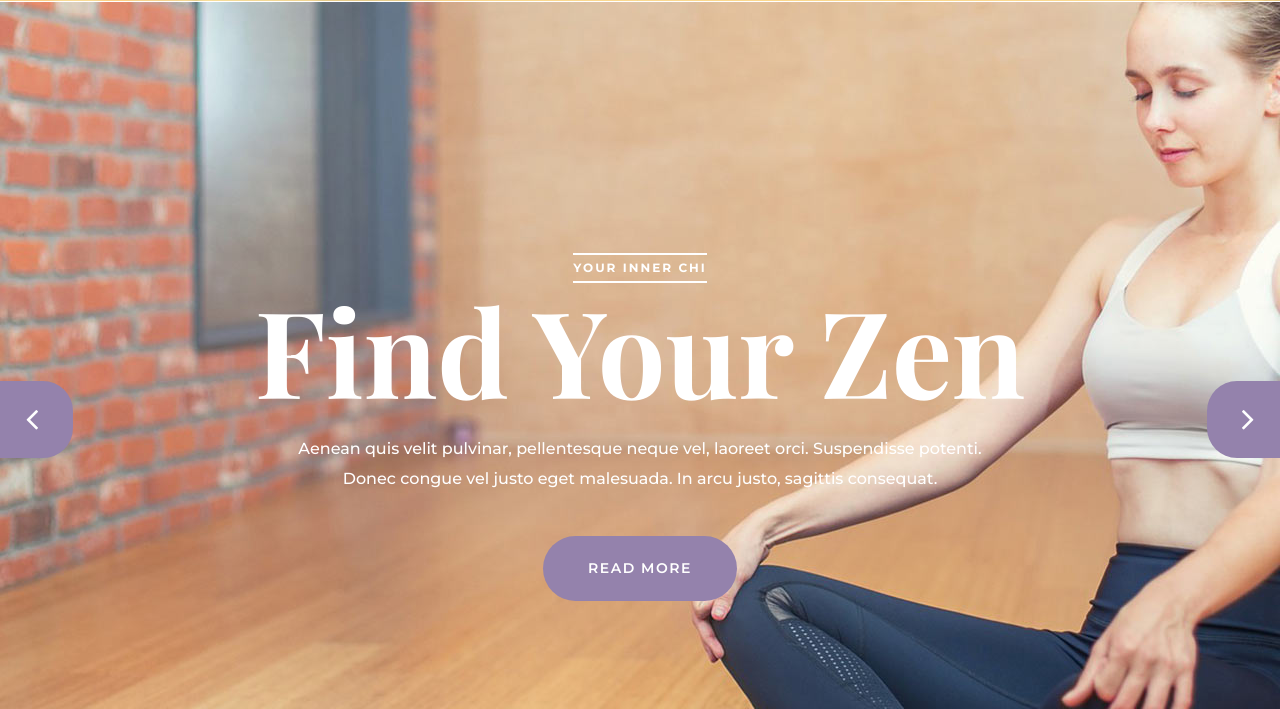
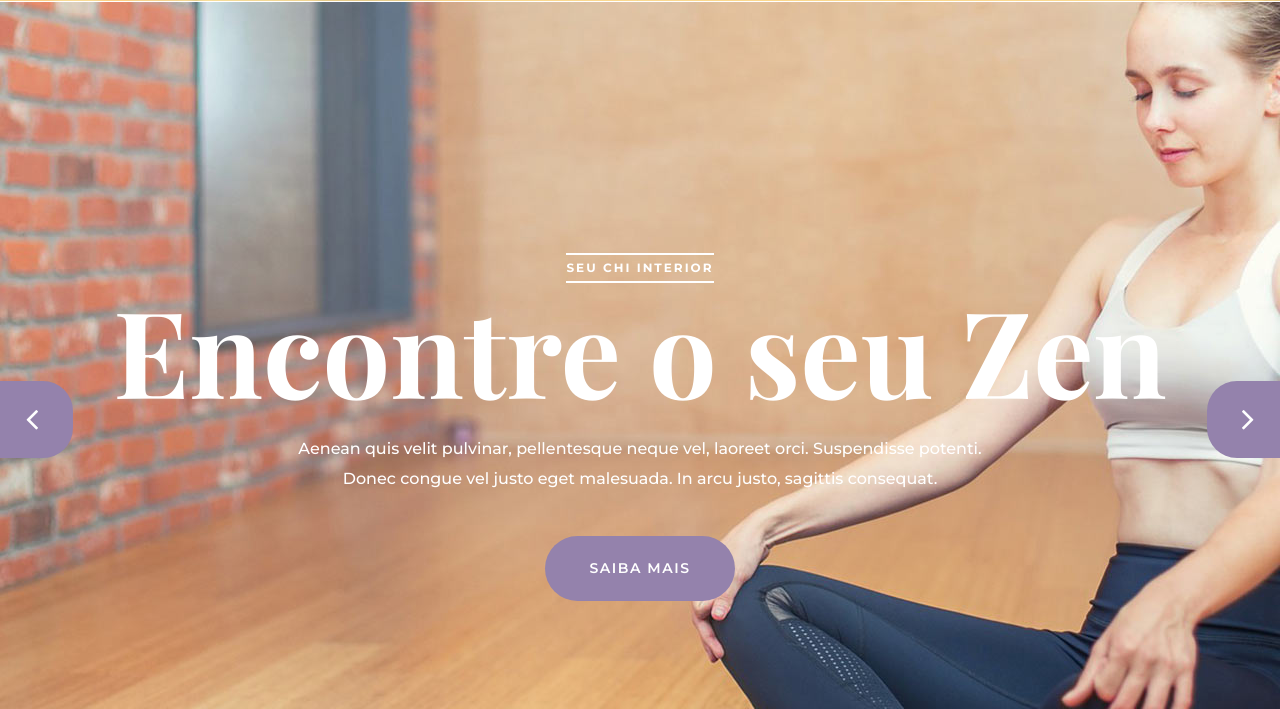
Before and after one commit to Influuence/git-em-um-website, a plain HTML site: page index.html in a window 1280 px wide. Shown: the part 91-800 px from the top of the page. Drawn offline with nearby package versions, Linux system fonts and the light colour scheme.

Commit message:
Tradução da introdução do site

```diff
--- a/index.html
+++ b/index.html
@@ -62,10 +62,10 @@
         <div class="slider-items owl-carousel">
             <div class="single-slider-item set-bg" data-setbg="img/hero-slider/hero-slider-1.jpg">
                 <div class="container">
-                    <span class="tickler-text">Your inner Chi</span>
-                    <h1>Find Your Zen</h1>
+                    <span class="tickler-text">Seu Chi interior</span>
+                    <h1>Encontre o seu Zen</h1>
                     <p>Aenean quis velit pulvinar, pellentesque neque vel, laoreet orci. Suspendisse potenti. Donec congue vel justo eget malesuada. In arcu justo, sagittis consequat.</p>
-                    <a href="#" class="primary-btn">Read More</a>
+                    <a href="#" class="primary-btn">Saiba mais</a>
                 </div>
             </div>
             <div class="single-slider-item set-bg" data-setbg="img/hero-slider/hero-slider-2.jpg">
```
